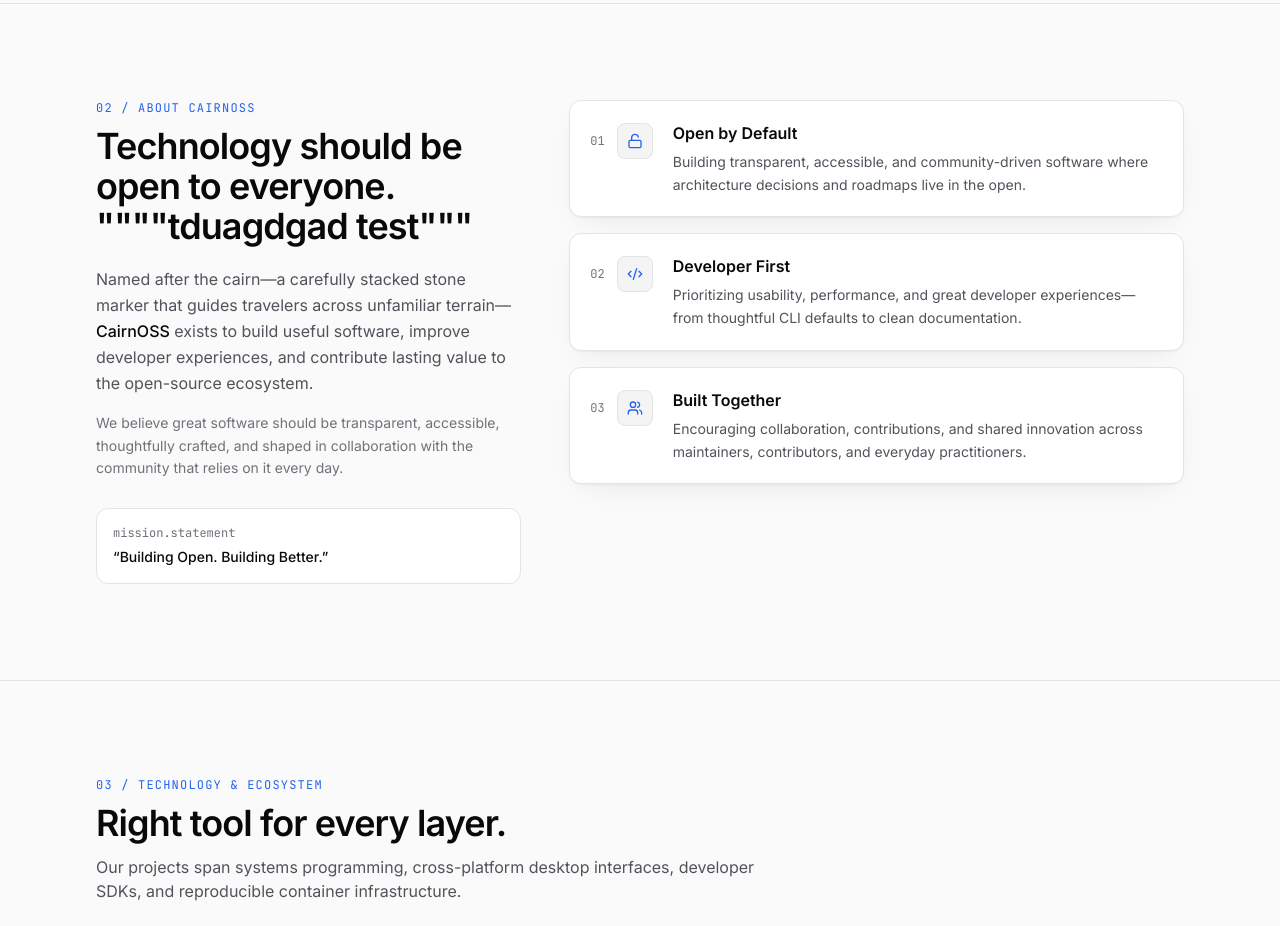
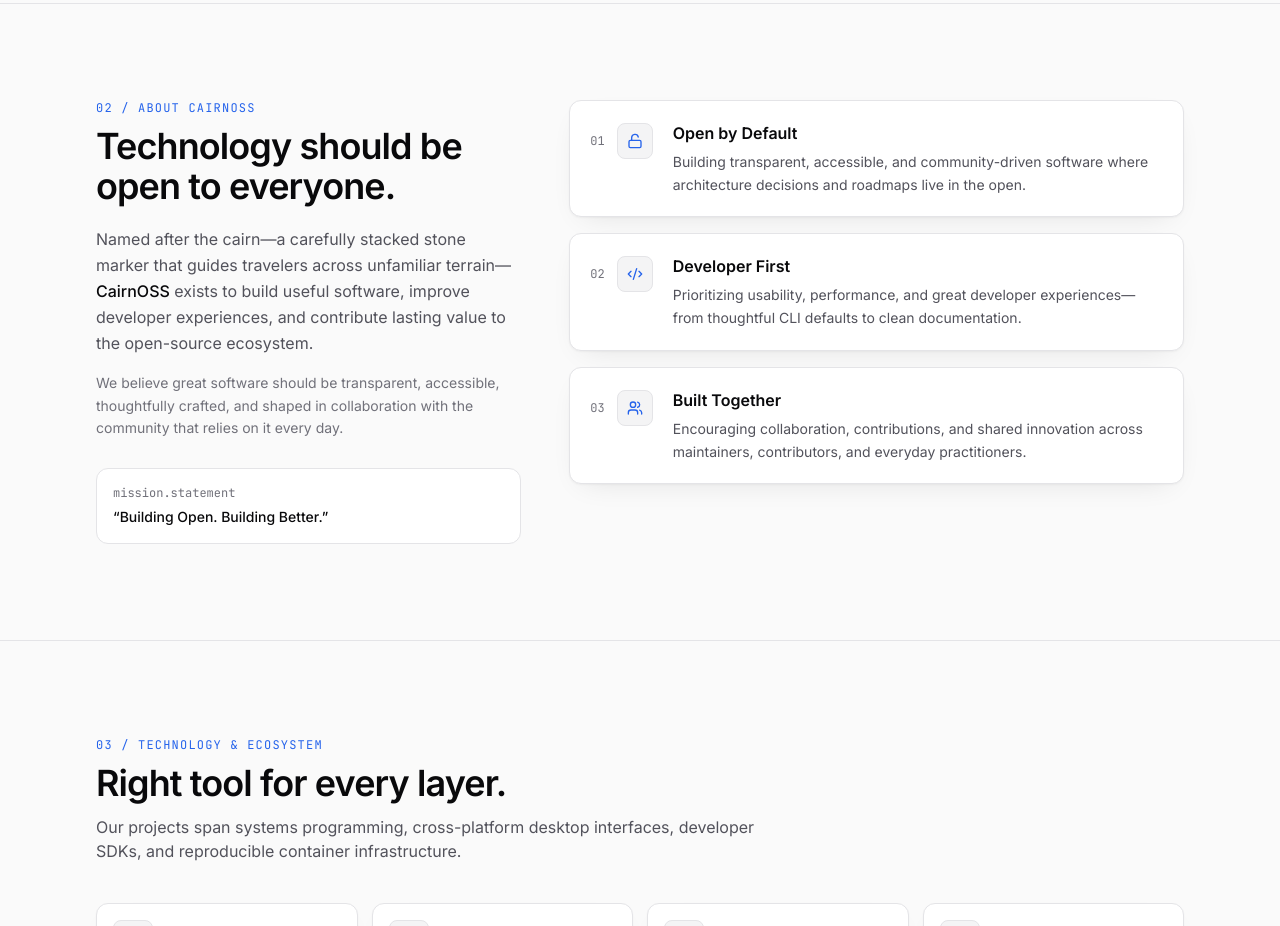
Before and after one commit to cairnoss/CairnOSS-org, an Astro site: page / in a window 1280 px wide. Shown: the part 1760-2686 px from the top of the page. Built offline with nearby package versions, Linux system fonts and the light colour scheme; Astro itself is replaced by a stand-in of ours.

Commit message:
fist edition

```diff
--- a/src/components/About.tsx
+++ b/src/components/About.tsx
@@ -32,7 +32,7 @@ export function About() {
 							02 / About CairnOSS
 						</p>
 						<h2 className="mt-2.5 text-3xl font-semibold tracking-tight text-[var(--text-primary)] sm:text-4xl">
-							Technology should be open to everyone. """"tduagdgad test"""
+							Technology should be open to everyone.
 						</h2>
 						<p className="mt-5 text-base leading-relaxed text-[var(--text-secondary)]">
 							Named after the cairn—a carefully stacked stone marker that guides travelers across
```
